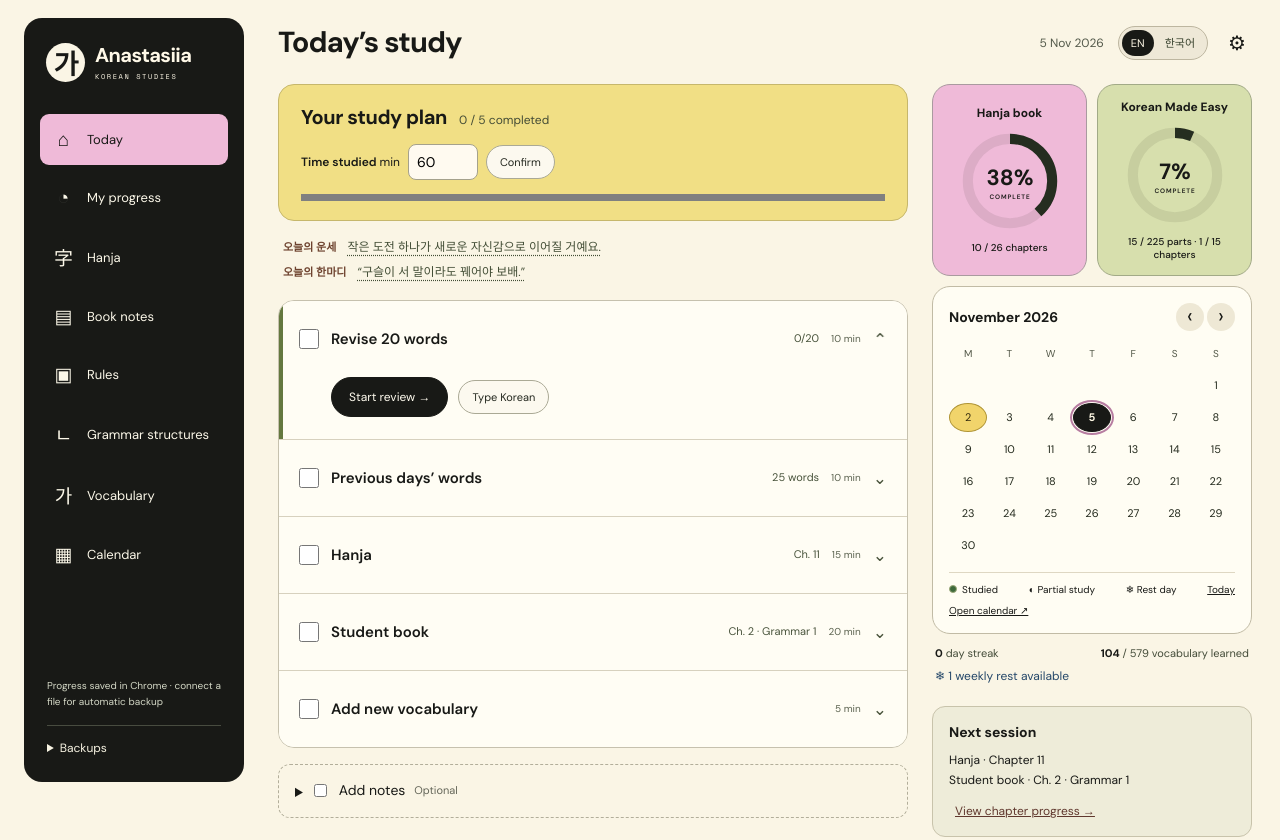
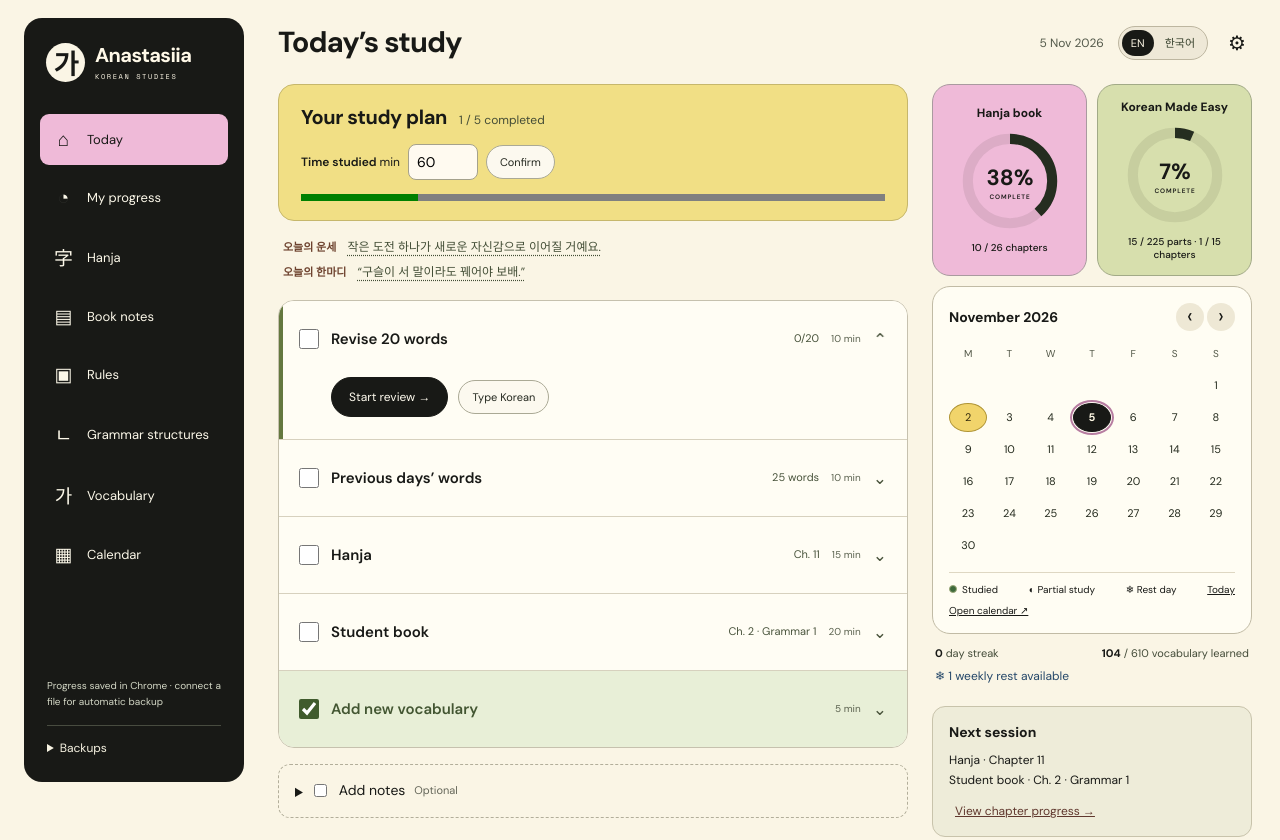
Before and after one commit to aabreyterman/Korean-Study-Hub, a plain HTML site: page dist/index.html in a window 1280 px wide. Shown: the top 840 px of the page. Drawn offline with nearby package versions, Linux system fonts and the light colour scheme.

Commit message:
Add November 5 appointment vocabulary and Chapter 3 Grammar 2 references

```diff
--- a/dist/book-notes.json
+++ b/dist/book-notes.json
@@ -1063,6 +1063,297 @@
           "note": "Also listed in the time wording section on printed p.53. 시간을 쓰다 stresses using time; 시간을 보내다 often describes how one passes time."
         }
       ]
+    },
+    {
+      "id": "kme-2026-11-05-ch3-grammar2",
+      "date": "2026-11-05",
+      "chapter": 3,
+      "part": "vocabulary-2",
+      "title": "Chapter 3 · Grammar 2 · appointments",
+      "reportedCompletion": false,
+      "reportedVocabularyComplete": true,
+      "importVocabularyAsCustom": true,
+      "deduplicateSameDay": true,
+      "source": "User dictation checked against Chapter 3, printed pp.54–57 (PDF pp.56–59), Korean Made Easy Intermediate.",
+      "entries": [
+        {
+          "key": "decide",
+          "kind": "vocabulary",
+          "korean": "결정하다 (정하다)",
+          "meaning": "to decide / determine / set",
+          "topic": "general",
+          "note": "결정하다 and 정하다 can both follow -기로. 정하다 also means to choose or set something, such as a time.",
+          "forms": [
+            "결정하다",
+            "정하다"
+          ]
+        },
+        {
+          "key": "resolve",
+          "kind": "vocabulary",
+          "korean": "결심하다",
+          "meaning": "to resolve / make up one’s mind",
+          "topic": "general",
+          "note": "A firm personal resolution. Repeated twice in your dictation; marked important.",
+          "count": 2,
+          "important": true
+        },
+        {
+          "key": "leave",
+          "kind": "vocabulary",
+          "korean": "떠나다",
+          "meaning": "to leave / depart",
+          "topic": "general",
+          "note": "여행을 떠나다 = to leave on a trip."
+        },
+        {
+          "key": "personality",
+          "kind": "vocabulary",
+          "korean": "성격",
+          "meaning": "personality / character",
+          "topic": "general",
+          "note": "성격이 맞다 = personalities are compatible; 성격이 안 맞다 = personalities do not fit together."
+        },
+        {
+          "key": "fall",
+          "kind": "vocabulary",
+          "korean": "떨어지다",
+          "meaning": "to fall / drop; to run out",
+          "topic": "general",
+          "note": "In the Chapter 3 quiz: 기름이 떨어지다 = to run out of fuel. The meaning depends on context."
+        },
+        {
+          "key": "vending",
+          "kind": "vocabulary",
+          "korean": "자판기가 고장 나다",
+          "meaning": "for a vending machine to break down",
+          "topic": "general",
+          "note": "Corrected from the dictated 차박이…. 자판기 = vending machine; 고장 나다 = to break down."
+        },
+        {
+          "key": "cancel",
+          "kind": "vocabulary",
+          "korean": "취소하다",
+          "meaning": "to cancel",
+          "topic": "general",
+          "note": "取消: cancel. 약속을 취소하다 = to cancel an appointment."
+        },
+        {
+          "key": "gas",
+          "kind": "vocabulary",
+          "korean": "주유소",
+          "meaning": "gas station / petrol station",
+          "topic": "general",
+          "note": "Corrected 주이소 → 주유소. A place to refuel."
+        },
+        {
+          "key": "stop",
+          "kind": "vocabulary",
+          "korean": "잠깐 들렀어요",
+          "meaning": "I stopped by briefly / for a moment",
+          "topic": "general",
+          "note": "Textbook quiz: 주유소에 잠깐 들렀어요. Dictionary form: 들르다 (stop by), past 들렀어요. Distinguish 들리다 (be heard).",
+          "forms": [
+            "잠깐 들렀어요",
+            "잠깐 들르다"
+          ]
+        },
+        {
+          "key": "occasion",
+          "kind": "vocabulary",
+          "korean": "웬일",
+          "meaning": "what occasion / what brings you here",
+          "topic": "general",
+          "note": "Corrected 원일 → 웬일. 웬일이에요? = What’s up? / What brings you here? Said about an unexpected visit or situation.",
+          "forms": [
+            "웬일",
+            "웬일이에요?"
+          ]
+        },
+        {
+          "key": "well",
+          "kind": "vocabulary",
+          "korean": "글쎄요",
+          "meaning": "Well… / I’m not sure / Let me see",
+          "topic": "general",
+          "note": "Corrected 그세요 → 글쎄요. Used when hesitating or unsure how to answer."
+        },
+        {
+          "key": "perhaps",
+          "kind": "vocabulary",
+          "korean": "혹시",
+          "meaning": "perhaps / by any chance",
+          "topic": "general",
+          "note": "혹시 시간이 있어요? = Do you have time, by any chance?"
+        },
+        {
+          "key": "can-postpone",
+          "kind": "vocabulary",
+          "korean": "미룰 수 있다",
+          "meaning": "to be able to postpone / put off",
+          "topic": "general",
+          "note": "미루다 (postpone) + -(으)ㄹ 수 있다 (can). 약속을 미룰 수 있어요? = Can we postpone the appointment?"
+        },
+        {
+          "key": "regards",
+          "kind": "vocabulary",
+          "korean": "안부 전해 주세요",
+          "meaning": "Please give them my regards / say hello for me",
+          "topic": "general",
+          "note": "안부 = regards / news of how someone is doing; 전하다 = to convey. 가족들에게 안부 전해 주세요. = Please give my regards to your family."
+        },
+        {
+          "key": "while",
+          "kind": "vocabulary",
+          "korean": "한참",
+          "meaning": "a while / quite some time",
+          "topic": "time-related",
+          "note": "A substantial length of time, longer than 잠깐 (a moment). 한참 기다렸어요. = I waited quite a while."
+        },
+        {
+          "key": "make",
+          "kind": "vocabulary",
+          "korean": "약속을 잡다",
+          "meaning": "to make / arrange an appointment",
+          "topic": "appointments",
+          "note": "Active: someone arranges the appointment."
+        },
+        {
+          "key": "made",
+          "kind": "vocabulary",
+          "korean": "약속이 잡히다",
+          "meaning": "for an appointment to be made / scheduled",
+          "topic": "appointments",
+          "note": "Passive counterpart of 약속을 잡다. 약속이 is the subject."
+        },
+        {
+          "key": "change",
+          "kind": "vocabulary",
+          "korean": "약속을 바꾸다",
+          "meaning": "to change an appointment",
+          "topic": "appointments",
+          "note": "Included with its passive partner from the textbook appointment expressions."
+        },
+        {
+          "key": "changed",
+          "kind": "vocabulary",
+          "korean": "약속이 바뀌다",
+          "meaning": "for an appointment to be changed",
+          "topic": "appointments",
+          "note": "Passive counterpart of 약속을 바꾸다."
+        },
+        {
+          "key": "cancel-meeting",
+          "kind": "vocabulary",
+          "korean": "약속을 취소하다",
+          "meaning": "to cancel an appointment",
+          "topic": "appointments",
+          "note": "Active. Pair: 약속이 취소되다."
+        },
+        {
+          "key": "cancelled",
+          "kind": "vocabulary",
+          "korean": "약속이 취소되다",
+          "meaning": "for an appointment to be cancelled",
+          "topic": "appointments",
+          "note": "Passive. Pair: 약속을 취소하다."
+        },
+        {
+          "key": "postpone",
+          "kind": "vocabulary",
+          "korean": "약속을 미루다 (연기하다)",
+          "meaning": "to postpone / push back an appointment",
+          "topic": "appointments",
+          "note": "미루다 and 연기하다 are alternatives here. 미루다 → 미뤄요.",
+          "forms": [
+            "약속을 미루다",
+            "약속을 연기하다",
+            "연기하다"
+          ]
+        },
+        {
+          "key": "postponed",
+          "kind": "vocabulary",
+          "korean": "약속이 미뤄지다 (연기되다)",
+          "meaning": "for an appointment to be postponed / pushed back",
+          "topic": "appointments",
+          "note": "Passive. 미루어지다 contracts to 미뤄지다.",
+          "forms": [
+            "약속이 미뤄지다",
+            "약속이 미루어지다",
+            "약속이 연기되다",
+            "연기되다"
+          ]
+        },
+        {
+          "key": "later",
+          "kind": "vocabulary",
+          "korean": "약속 시간을 늦추다",
+          "meaning": "to move the appointment time later",
+          "topic": "appointments",
+          "note": "Change the time to a later time; not simply any change."
+        },
+        {
+          "key": "later-passive",
+          "kind": "vocabulary",
+          "korean": "약속 시간이 늦춰지다",
+          "meaning": "for the appointment time to be moved later",
+          "topic": "appointments",
+          "note": "늦추어지다 contracts to 늦춰지다.",
+          "forms": [
+            "약속 시간이 늦춰지다",
+            "약속 시간이 늦추어지다"
+          ]
+        },
+        {
+          "key": "earlier",
+          "kind": "vocabulary",
+          "korean": "약속 시간을 앞당기다",
+          "meaning": "to bring the appointment time forward / move it earlier",
+          "topic": "appointments",
+          "note": "Opposite of 약속 시간을 늦추다."
+        },
+        {
+          "key": "earlier-passive",
+          "kind": "vocabulary",
+          "korean": "약속 시간이 앞당겨지다",
+          "meaning": "for the appointment time to be moved earlier",
+          "topic": "appointments",
+          "note": "Passive counterpart of 약속 시간을 앞당기다."
+        },
+        {
+          "key": "confirm",
+          "kind": "vocabulary",
+          "korean": "약속을 확인하다",
+          "meaning": "to confirm an appointment",
+          "topic": "appointments",
+          "note": "Check that the appointment details are correct."
+        },
+        {
+          "key": "keep",
+          "kind": "vocabulary",
+          "korean": "약속을 지키다",
+          "meaning": "to keep an appointment / keep a promise",
+          "topic": "appointments",
+          "note": "Opposite of 약속을 어기다."
+        },
+        {
+          "key": "overlap",
+          "kind": "vocabulary",
+          "korean": "약속이 겹치다",
+          "meaning": "for appointments to overlap / to be double-booked",
+          "topic": "appointments",
+          "note": "Two appointments are scheduled at overlapping times."
+        },
+        {
+          "key": "break",
+          "kind": "vocabulary",
+          "korean": "약속을 어기다",
+          "meaning": "to break / miss an appointment or promise",
+          "topic": "appointments",
+          "note": "Corrected 약속이 어기다 → 약속을 어기다: 어기다 takes an object."
+        }
+      ]
     }
   ],
   "sources": [
@@ -1150,6 +1441,51 @@
         "part": "grammar-1",
         "date": "2026-11-04"
       }
+    },
+    {
+      "id": "rule:nov5-ida",
+      "kind": "rule",
+      "title": "이다 + -아/어서 → -(이)라서",
+      "text": "When a noun + 이다 gives the reason (“because … is …”), this lesson uses -(이)라서.\n\nAfter a noun ending in a consonant: 이라서\n학생이라서 = because I am a student\n\nAfter a noun ending in a vowel: 라서\n친구라서 = because we are friends\n\nExamples:\n학생이라서 할인을 받아요. = I get a discount because I am a student.\n친구라서 도와줬어요. = I helped because we are friends.\n\nThe cause comes first. With verbs/adjectives, use -아/어서 (바빠서, 먹어서); 하다 becomes 해서. For the causal pattern taught here, do not put -았/었- or -겠- immediately before -아/어서: 어제 아파서 못 갔어요.\n\nNoun forms 이어서/여서 also exist; -(이)라서 is the form highlighted in this chapter.",
+      "sourceIds": [],
+      "createdAt": "",
+      "updatedAt": "",
+      "deleted": false,
+      "studyRef": {
+        "chapter": 3,
+        "part": "grammar-2",
+        "date": "2026-11-05"
+      }
+    },
+    {
+      "id": "grammar:nov5-decide",
+      "kind": "grammar",
+      "title": "-기로 하다",
+      "text": "To decide to do something / agree or promise to do something. Attach -기로 to a verb stem.\n\n가다 → 가기로 하다 = decide to go\n만나다 → 만나기로 하다 = agree to meet\n\n내일 만나기로 했어요. = We decided to meet tomorrow.\n오늘부터 운동하기로 해요. = Let’s decide to exercise starting today.\n\nYou can replace 하다 with 약속하다 (promise), 결정하다 / 정하다 (decide), or 결심하다 (resolve).\n예: 담배를 끊기로 결심했어요. = I resolved to quit smoking.\n\n-기로 했어요 normally reports an earlier decision; -기로 해요 can establish a decision or agreement now. The pattern is -기로 하다, not 결호하다.",
+      "sourceIds": [],
+      "createdAt": "",
+      "updatedAt": "",
+      "deleted": false,
+      "studyRef": {
+        "chapter": 3,
+        "part": "grammar-2",
+        "date": "2026-11-05"
+      }
+    },
+    {
+      "id": "grammar:nov5-jyo",
+      "kind": "grammar",
+      "title": "-지요 / -죠",
+      "text": "-죠 is the conversational contraction of -지요. Use it to confirm something, ask for agreement, or remind the listener of a fact you expect them to know. Intonation and context matter.\n\n우리 내일 만나기로 했죠? = We agreed to meet tomorrow, right?\n오늘 춥죠? = It is cold today, isn’t it?\n네, 그렇죠. = Yes, that’s right.\n\nThe past tense may come before it: 했지요? → 했죠? The 죠 ending itself does not mean “become” or “decide”; the rest of the sentence carries that meaning.\n\nVerb/adjective stem + 지요; noun + 이지요 (consonant) / 지요 (vowel).",
+      "sourceIds": [],
+      "createdAt": "",
+      "updatedAt": "",
+      "deleted": false,
+      "studyRef": {
+        "chapter": 3,
+        "part": "grammar-2",
+        "date": "2026-11-05"
+      }
     }
   ]
 }
--- a/dist/index.html
+++ b/dist/index.html
@@ -1,5 +1,5 @@
 <!doctype html>
-<html lang="en"><head><meta charset="utf-8"><meta name="viewport" content="width=device-width,initial-scale=1"><meta name="theme-color" content="#faf5e5"><title>Anastasiia korean studies</title><link rel="icon" type="image/svg+xml" href="favicon.svg?v=20261104-1"><meta name="description" content="Your daily Korean study plan, book progress, and vocabulary practice."><link rel="stylesheet" href="style.css?v=20261104-1"></head>
+<html lang="en"><head><meta charset="utf-8"><meta name="viewport" content="width=device-width,initial-scale=1"><meta name="theme-color" content="#faf5e5"><title>Anastasiia korean studies</title><link rel="icon" type="image/svg+xml" href="favicon.svg?v=20261105-1"><meta name="description" content="Your daily Korean study plan, book progress, and vocabulary practice."><link rel="stylesheet" href="style.css?v=20261105-1"></head>
 <body><main class="app-shell"><aside class="app-sidebar">
 <a class="brand" id="homeBrand" href="#"><span class="brand-icon">가</span><span>Anastasiia<small>KOREAN STUDIES</small></span></a>
 <nav id="categoryList" aria-label="Main navigation"></nav>
@@ -13,4 +13,4 @@
 <footer><div><button id="sourcesBtn">Notebook pages</button><button id="exportBtn">Download progress</button><button id="importBtn">Import progress</button></div></footer>
 </section></main>
 <button id="menuBackdrop" class="menu-backdrop" aria-label="Close navigation" hidden></button><dialog id="dialog"><button id="closeDialog" class="close" aria-label="Close dialog">×</button><div id="dialogContent"></div></dialog><input hidden id="importFile" type="file" accept="application/json"><div id="toast" role="status"></div>
-<script src="persistence.js?v=20261104-1"></script><script src="progress-migration.js?v=20261104-1"></script><script src="study-engine.js?v=20261104-1"></script><script src="vocabulary-hub.js?v=20261104-1"></script><script src="word-web.js?v=20261104-1"></script><script src="vocabulary.js?v=20261104-1"></script><script src="typing.js?v=20261104-1"></script><script src="book-notes.js?v=20261104-1"></script><script src="reference-notes.js?v=20261104-1"></script><script src="study-hub.js?v=20261104-1"></script><script src="progress-seed.js?v=20261104-1"></script><script src="dashboard-overview.js?v=20261104-1"></script><script src="daily-korean.js?v=20261104-1"></script><script src="i18n-strings.js?v=20261104-1"></script><script src="i18n.js?v=20261104-1"></script><script src="study-interactions.js?v=20261104-1"></script><script src="app.js?v=20261104-1"></script></body></html>
+<script src="persistence.js?v=20261105-1"></script><script src="progress-migration.js?v=20261105-1"></script><script src="study-engine.js?v=20261105-1"></script><script src="vocabulary-hub.js?v=20261105-1"></script><script src="word-web.js?v=20261105-1"></script><script src="vocabulary.js?v=20261105-1"></script><script src="typing.js?v=20261105-1"></script><script src="book-notes.js?v=20261105-1"></script><script src="reference-notes.js?v=20261105-1"></script><script src="study-hub.js?v=20261105-1"></script><script src="progress-seed.js?v=20261105-1"></script><script src="dashboard-overview.js?v=20261105-1"></script><script src="daily-korean.js?v=20261105-1"></script><script src="i18n-strings.js?v=20261105-1"></script><script src="i18n.js?v=20261105-1"></script><script src="study-interactions.js?v=20261105-1"></script><script src="app.js?v=20261105-1"></script></body></html>
```
Also changed, not shown: dist/vocabulary-hub.js, 2 other files.
